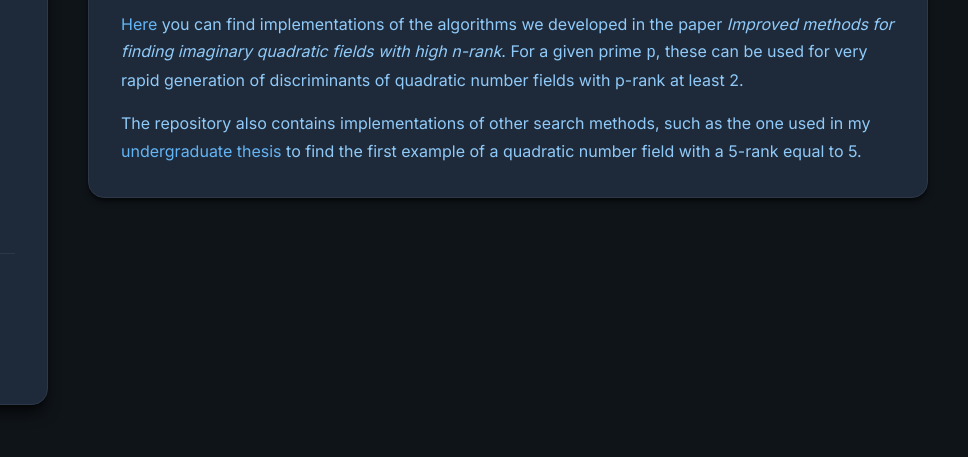
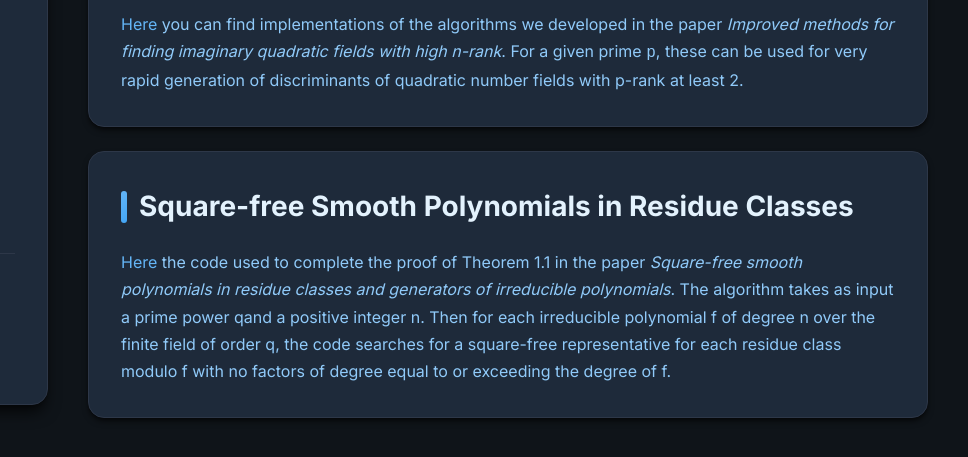
Before and after one commit to ChristianBagshaw/christianbagshaw.github.io, a plain HTML site: page Code/index.html in a window 1280 px wide. Shown: the part 107-564 px from the top of the page, 312-1280 px from the left. Drawn offline with Linux system fonts and the light colour scheme.

Commit message:
added github link for sqfree/smooth code

```diff
--- a/Code/index.html
+++ b/Code/index.html
@@ -38,10 +38,16 @@
             <em>Improved methods for finding imaginary quadratic fields with high n-rank</em>.
             For a given prime <code>p</code>, these can be used for very rapid generation of discriminants of quadratic number fields with p-rank at least 2.
           </p>
+        </div>
+      </section>
+      <section class="card">
+        <h2 class="card-title">Square-free Smooth Polynomials in Residue Classes</h2>
+        <div class="card-content">
           <p>
-            The repository also contains implementations of other search methods, such as the one used in my
-            <a href="https://web.maths.unsw.edu.au/~cbagshaw/Honours_Thesis.pdf" target="_blank">undergraduate thesis</a>
-            to find the first example of a quadratic number field with a 5-rank equal to 5.
+            <a href="https://github.com/ChristianBagshaw/squarefree_smooth_polynomials" target="_blank">Here</a>
+            the code used to complete the proof of Theorem 1.1 in the paper
+            <em>Square-free smooth polynomials in residue classes and generators of irreducible polynomials</em>.
+            The algorithm takes as input a prime power qand a positive integer n. Then for each irreducible polynomial f of degree n over the finite field of order q, the code searches for a square-free representative for each residue class modulo f with no factors of degree equal to or exceeding the degree of f.
           </p>
         </div>
       </section>
```
